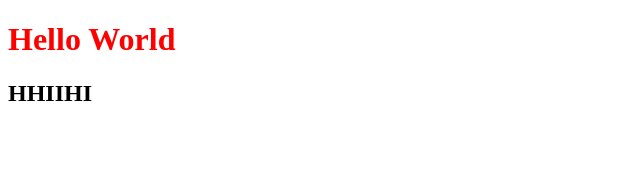
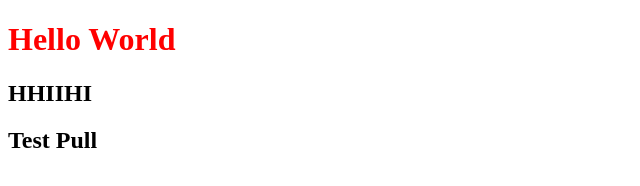
Before and after one commit to iongsam666/design-christmas, a plain HTML site: page index.html in a window 1280 px wide. Shown: the whole page, without its empty margins (0-640 px from the left). Drawn offline with Linux system fonts and the light colour scheme.

Commit message:
Update index.html
testspulll

```diff
--- a/index.html
+++ b/index.html
@@ -11,5 +11,6 @@
   <body>
     <h1>Hello World</h1>
     <h2>HHIIHI</h2>
+    <h2>Test Pull </h2>
   </body>
 </html>
```
